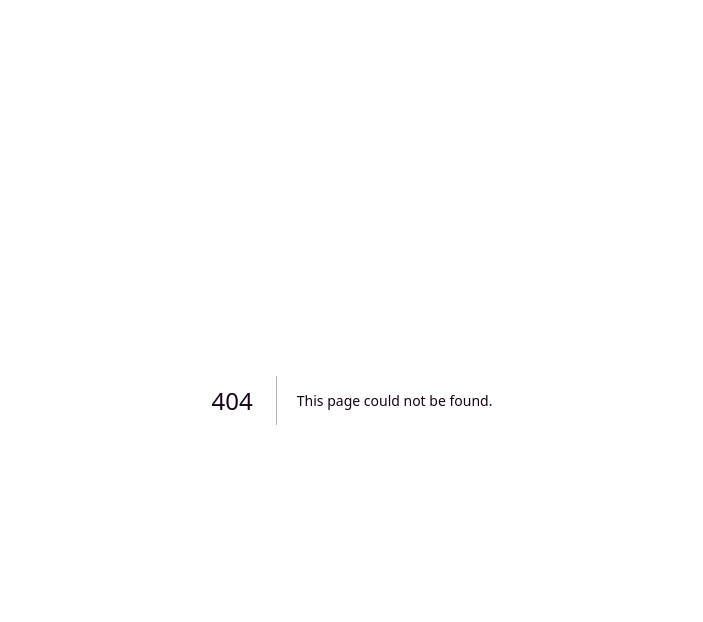
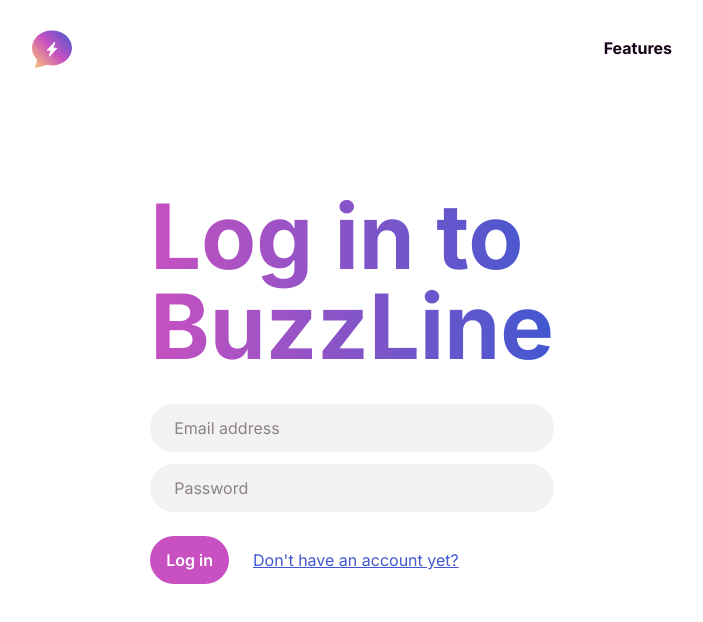
Before and after one commit to jozef-hudec-27/buzzline-frontend, a Next.js app: page /login in a window 1280 px wide. Before the commit this address had no page. Shown: the top 622 px of the page, without its empty margins (288-991 px from the left). Built offline with nearby package versions, Linux system fonts and the light colour scheme.

Commit message:
Create login page

```diff
--- a/app/components/navbar/Navbar.tsx
+++ b/app/components/navbar/Navbar.tsx
@@ -9,7 +9,7 @@ function Navbar() {
       </Link>
 
       <div>
-        <Link href="/features" className="font-bold text-black-100">
+        <Link href="/features" className="pb-[2px] font-bold text-black-100 hover:border-b-[3px] border-secondary">
           Features
         </Link>
       </div>
--- /dev/null
+++ b/app/login/page.tsx
@@ -0,0 +1,34 @@
+import Link from 'next/link'
+import Navbar from '../components/navbar/Navbar'
+
+function LoginPage() {
+  return (
+    <div>
+      <Navbar />
+
+      <section className="mt-[48px] sm:mt-[96px]">
+        <div className="flex flex-col gap-[32px] w-fit mx-auto">
+          <h1 className="gradient-text text-[60px] sm:text-[90px] leading-none">
+            Log in to
+            <br /> BuzzLine
+          </h1>
+
+          <form className="w-full flex flex-col gap-[12px]">
+            <input type="email" placeholder="Email address" className="input" autoComplete="email" />
+            <input type="password" placeholder="Password" className="input" autoComplete="new-password" />
+
+            <div className="w-fit mt-[12px] flex items-center gap-[24px]">
+              <button className="btn primary">Log in</button>
+
+              <Link href="/register" className="underline">
+                Don't have an account yet?
+              </Link>
+            </div>
+          </form>
+        </div>
+      </section>
+    </div>
+  )
+}
+
+export default LoginPage
```
